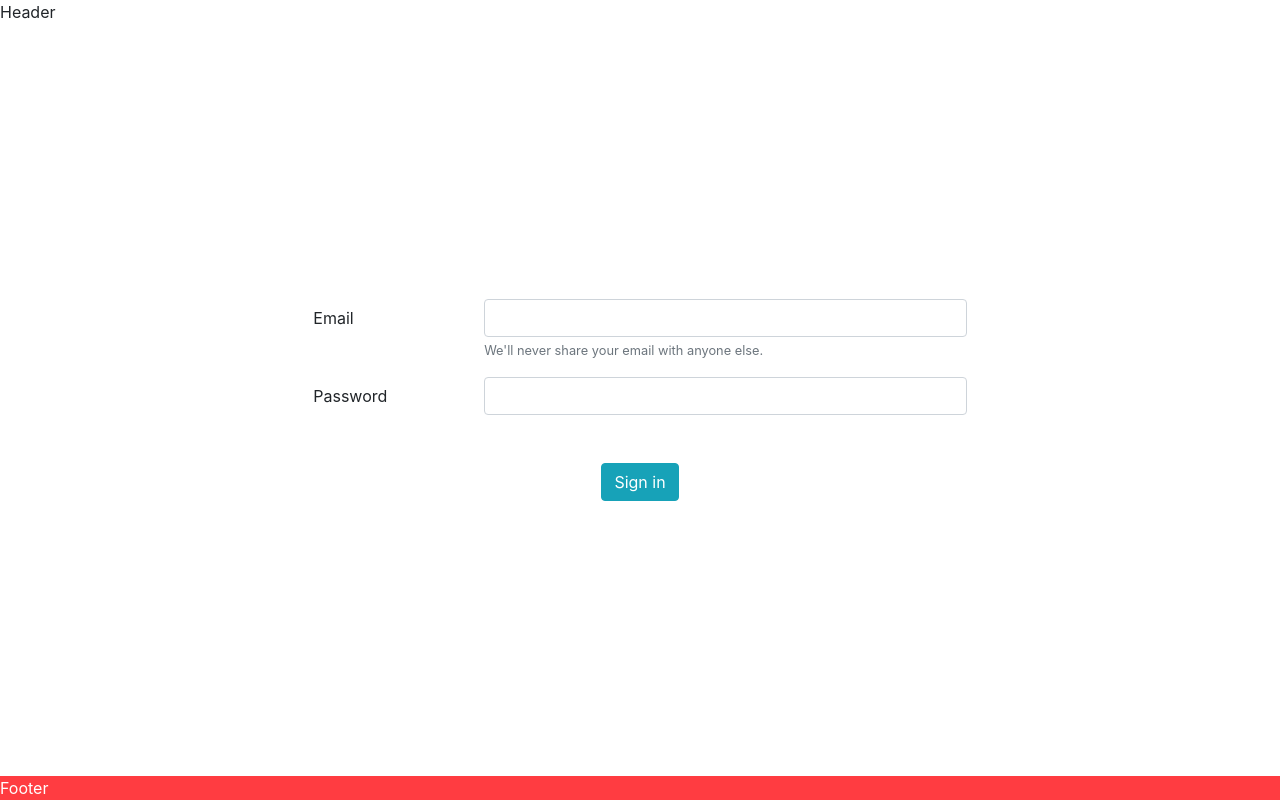
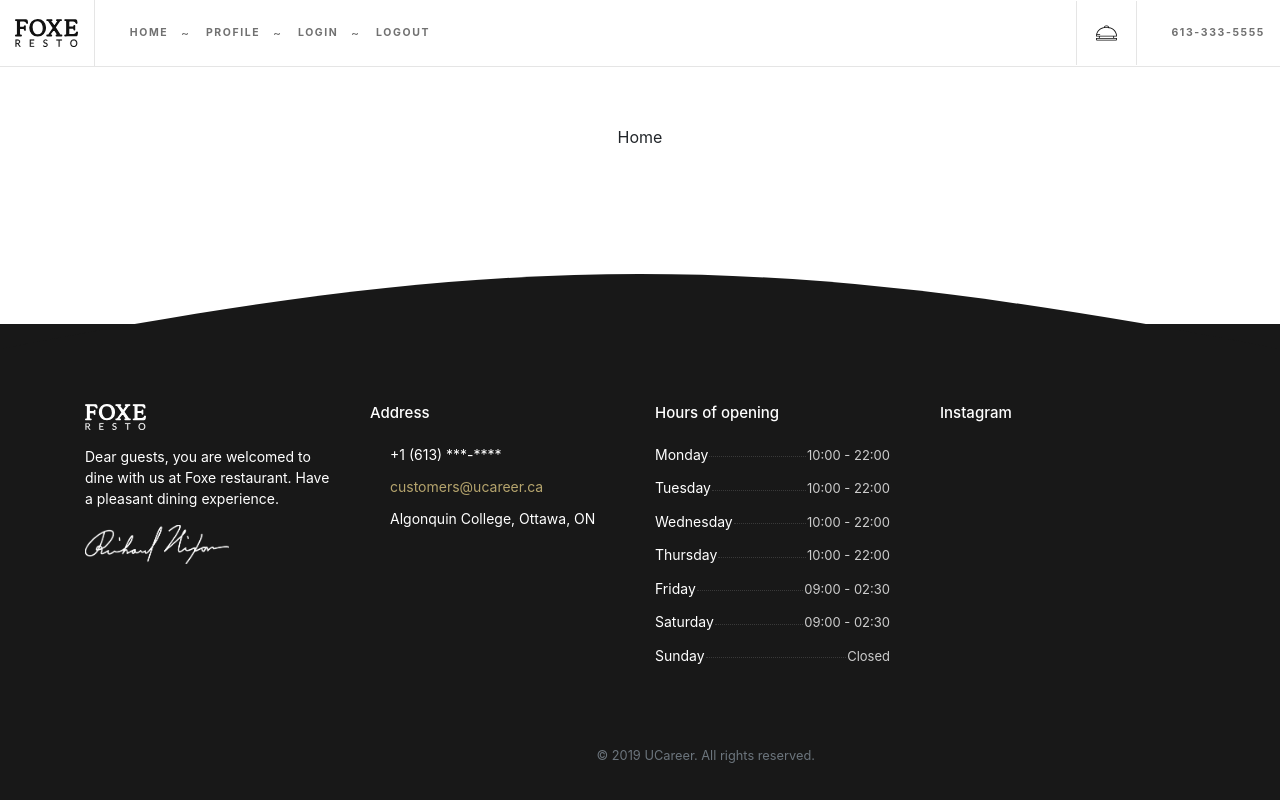
Before and after one commit to Mangosata/restaurant_builder_react, a React (Create React App) app: page / in a window 1280 px wide. Built offline with nearby package versions, Linux system fonts and the light colour scheme.

Commit message:
completed redirect

```diff
--- a/src/App.js
+++ b/src/App.js
@@ -1,17 +1,31 @@
 import React from 'react';
-import {LoginForm} from "./LoginForm";
+import {Login} from "./Login";
+import {Route, BrowserRouter as Router, Switch} from "react-router-dom";
+import AuthPage from "./AuthPage";
+import Home from "./Home";
+import ResetPassword from "./ResetPassword";
+import Register from "./Register";
 
 export const REQUEST_ENDPOINT = 'http://localhost:8080/api/'
 
 function App() {
     return (
-        <>
-            <header>Header</header>
-            <main className="main">
-                <LoginForm/>
-            </main>
-            <footer>Footer</footer>
-        </>
+        <Router>
+            <Switch>
+                <Route path={'/'} exact>
+                    <Home/>
+                </Route>
+                <Route path={'/login'} exact>
+                    <AuthPage content={<Login/>}/>
+                </Route>
+                <Route path={'/reset'} exact>
+                    <AuthPage content={<ResetPassword/>}/>
+                </Route>
+                <Route path={'/register'} exact>
+                    <AuthPage content={<Register/>}/>
+                </Route>
+            </Switch>
+        </Router>
     );
 }
 
--- a/src/AuthPage.js
+++ b/src/AuthPage.js
@@ -3,6 +3,7 @@ import Header from "./Header";
 import Footer from "./Footer";
 import {REQUEST_ENDPOINT} from "./App";
 import Loader from "./Loader";
+import {Redirect} from "react-router-dom";
 
 export const TOKEN_KEY = 'tb23-token';
 
@@ -55,7 +56,7 @@ class AuthPage extends Component {
                 <Header {...this.props}/>
                 <main className="main">
                     {
-                        !this.state.loading && (this.props.content)
+                        !this.state.loading && this.state.user ? (this.props.content) : (<Redirect to={'/'}/>)
                     }
                 </main>
                 <Footer {...this.props}/>
--- /dev/null
+++ b/src/Home.js
@@ -0,0 +1,19 @@
+import React, {Component} from 'react';
+import Header from "./Header";
+import Footer from "./Footer";
+
+class Home extends Component {
+    render() {
+        return (
+            <>
+                <Header/>
+                <main>
+                    Home
+                </main>
+                <Footer/>
+            </>
+        );
+    }
+}
+
+export default Home;
--- a/src/LoginForm.js
+++ b/src/Login.js
@@ -2,7 +2,7 @@ import * as React from "react";
 import {REQUEST_ENDPOINT} from "./App";
 import {TOKEN_KEY} from "./AuthPage";
 
-export class LoginForm extends React.Component {
+export class Login extends React.Component {
     ajaxLock = false;
 
     // timer = null;
```
